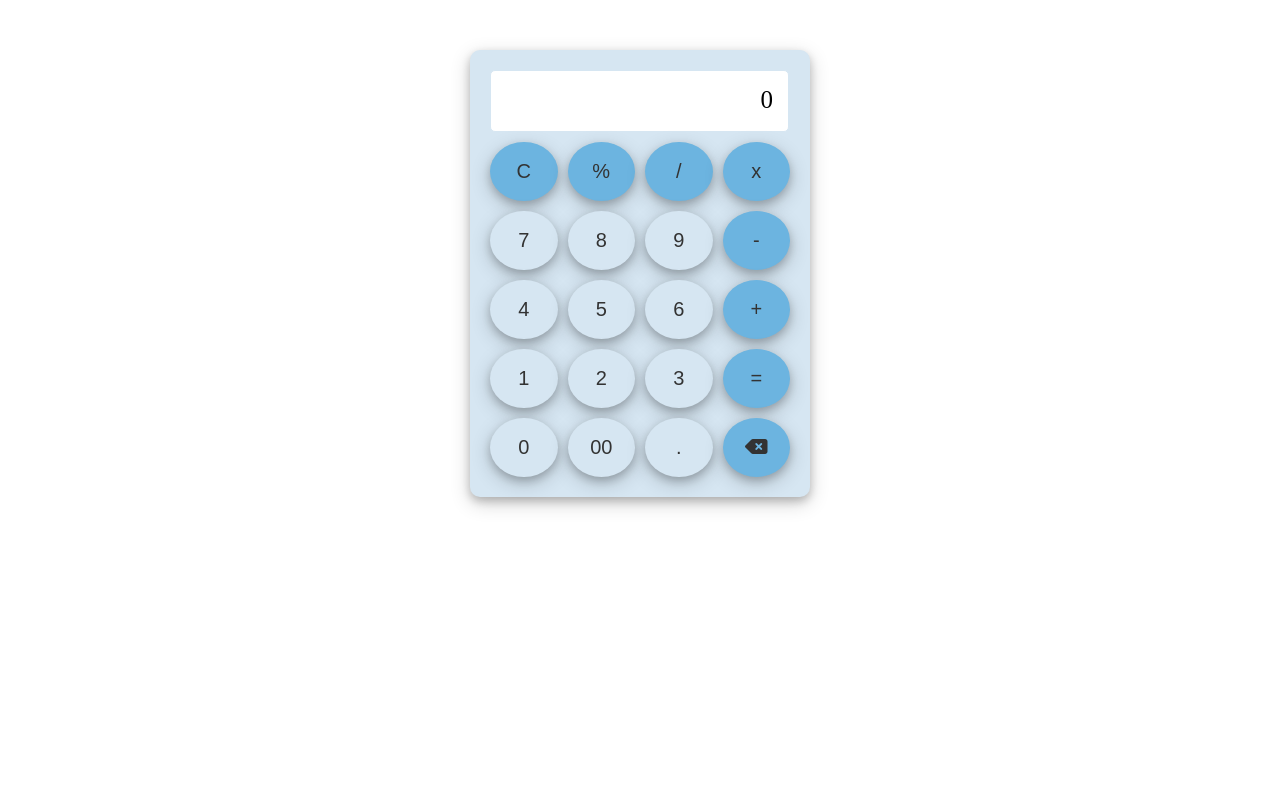
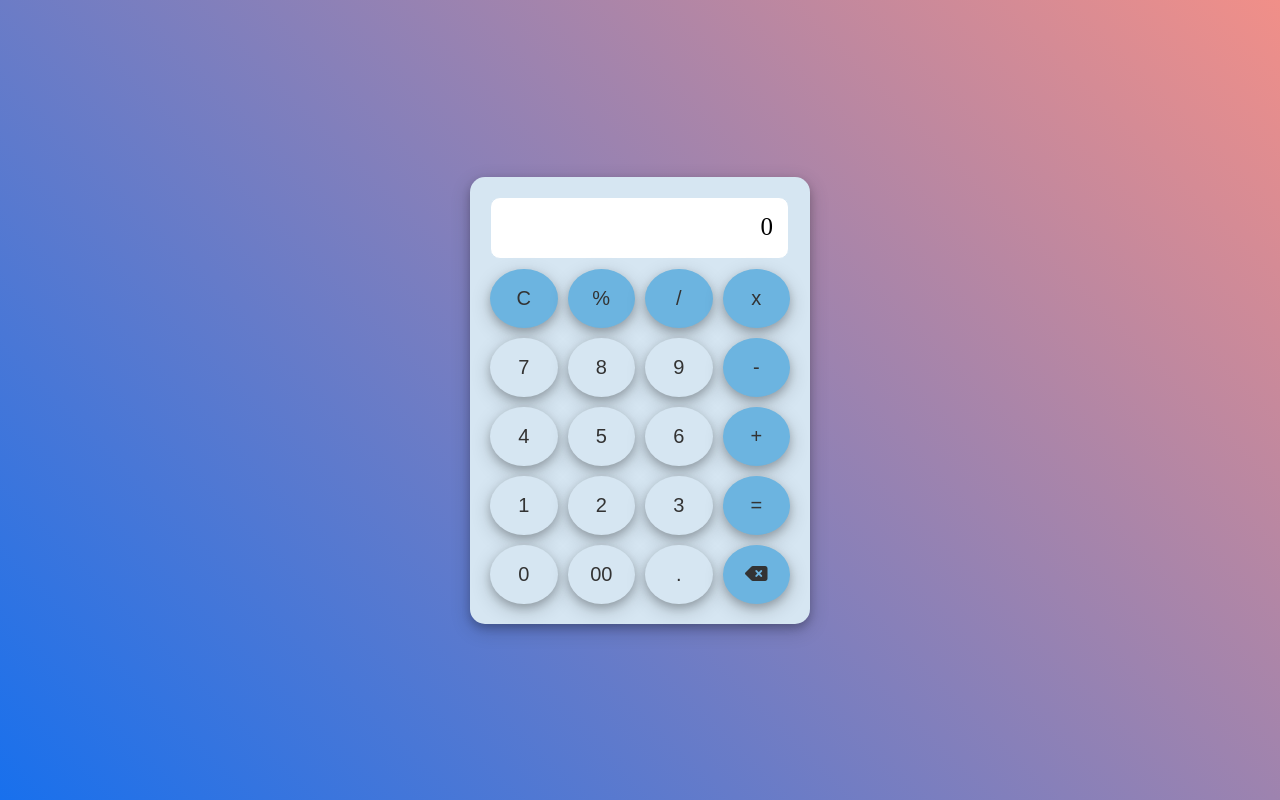
Before and after one commit to Naveenkumar-Kanniyappan/Calculator, a plain HTML site: page index.html in a window 1280 px wide. Drawn offline with Linux system fonts and the light colour scheme.

Commit message:
css file edit

```diff
--- a/style.css
+++ b/style.css
@@ -8,14 +8,17 @@
 body {
     margin: 0;
     padding: 0;
-    background-color: var(--body-bgColor);
+    height: 100vh;
+    background: linear-gradient(45deg, #1870ed 0, #f18f88 100%);
+    display: flex;
+    align-items: center;
+    justify-content: center;
 }
 
 .calculator {
     background-color: var(--calculator-bgColor);
-    margin: 50px auto;
     padding: 20px;
-    border-radius: 10px;
+    border-radius: 15px;
     width: 300px;
     box-shadow: 0 4px 8px rgba(0, 0, 0, 0.2), 0 6px 20px rgba(0, 0, 0, 0.19);
 }
@@ -29,7 +32,7 @@ body {
     text-align: right;
     font-size: 25px;
     border: 1px solid #D6E6F2;
-    border-radius: 5px;
+    border-radius: 10px;
     box-shadow:  10 0px 1px rgba(4, 3, 7, 15);
 }
 
```
